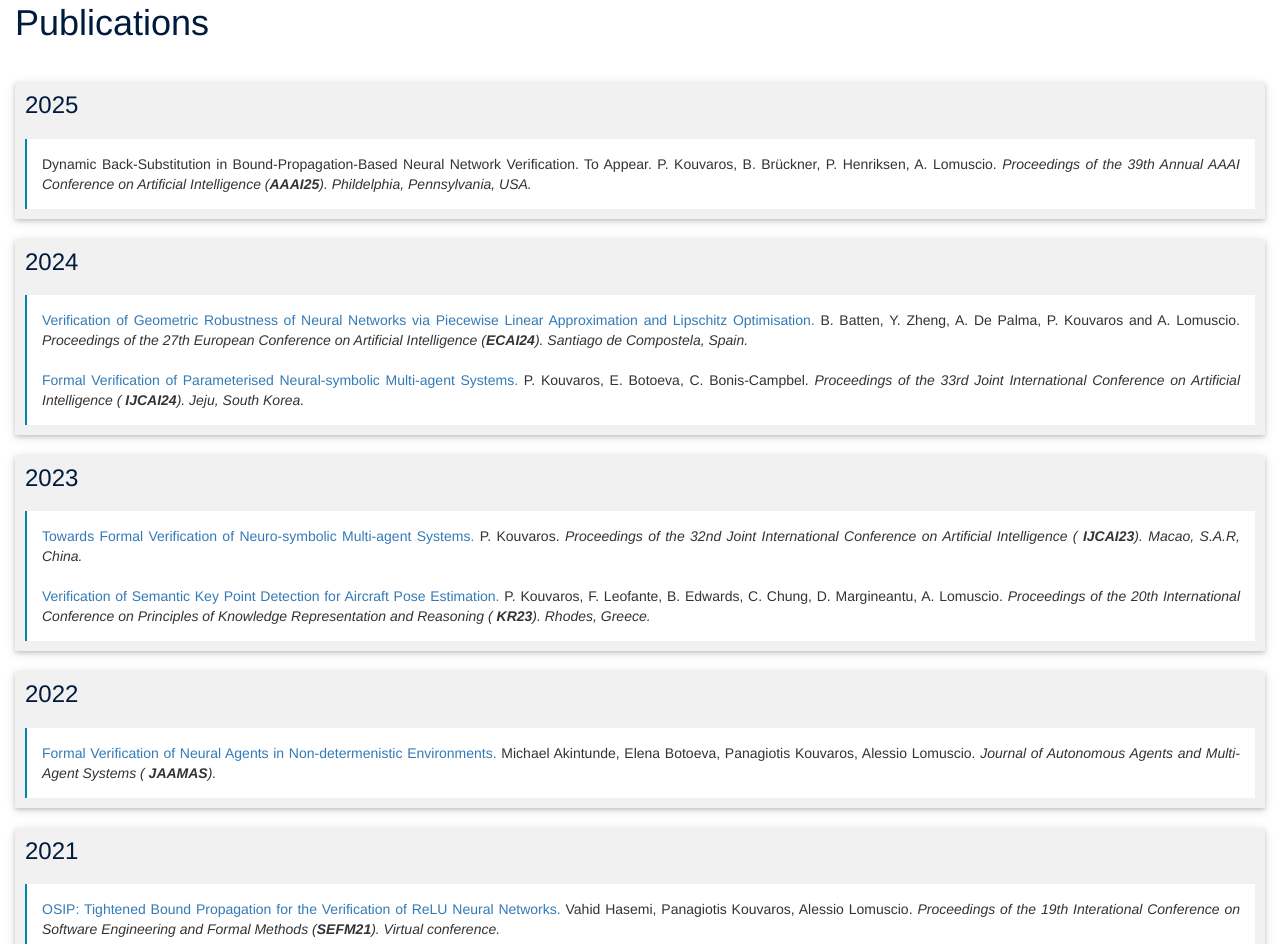
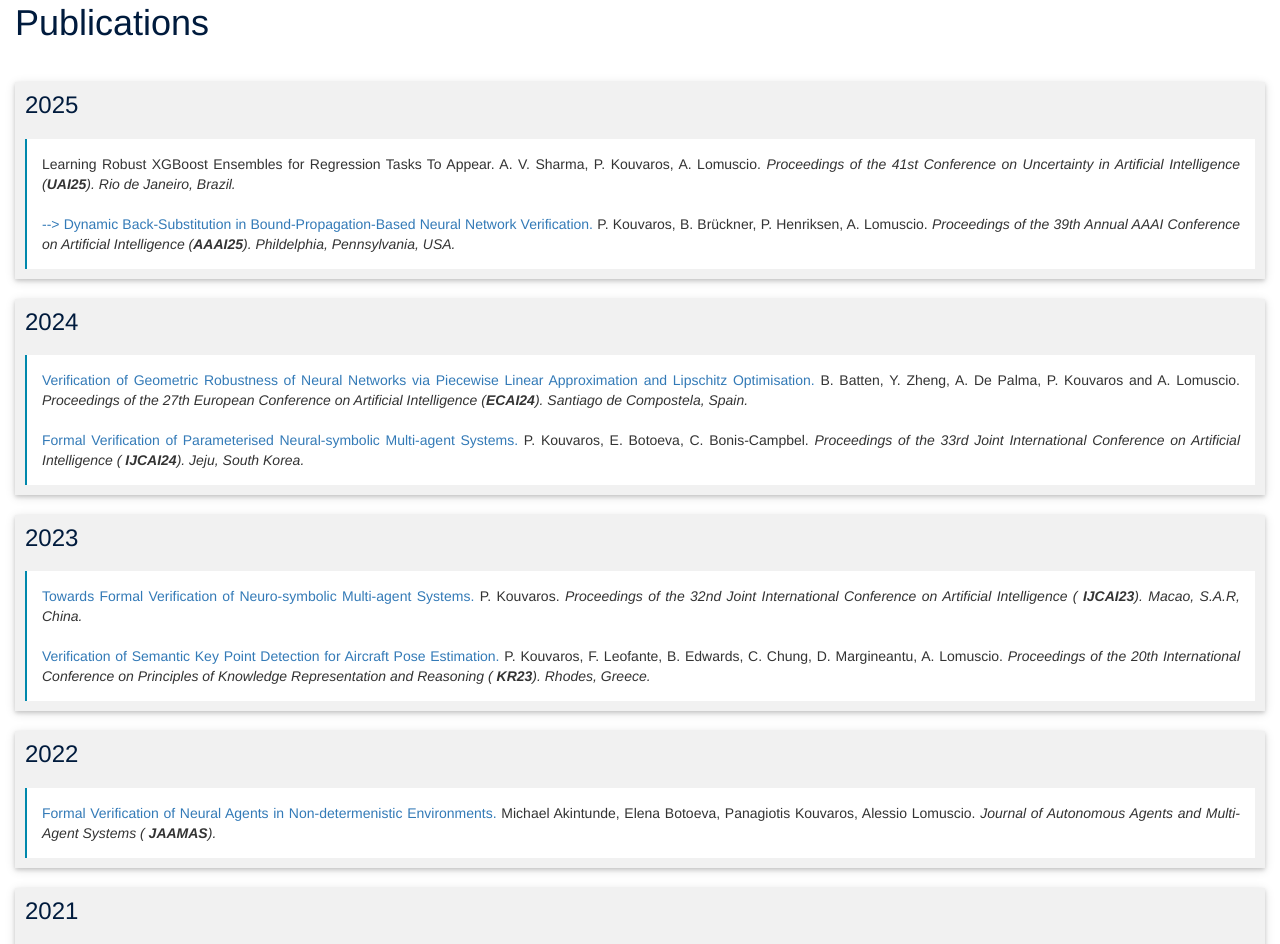
Before and after one commit to pkouvaros/pkouvaros.github.io, a plain HTML site: page index.html in a window 1280 px wide. Shown: the part 913-1857 px from the top of the page. Drawn offline with nearby package versions, Linux system fonts and the light colour scheme.

Commit message:
added pub

```diff
--- a/index.html
+++ b/index.html
@@ -191,9 +191,19 @@
 
 	<div class="pub-item">
         <!-- <a href="publications/AAAI25-K+/paper.pdf"> -->
+        Learning Robust XGBoost Ensembles for Regression Tasks
+        To Appear.
+        <!-- </a> -->
+        A. V. Sharma, P. Kouvaros, A. Lomuscio.
+		 <em> Proceedings of the 41st Conference on Uncertainty in Artificial Intelligence
+             (<strong>UAI25</strong>). Rio de Janeiro, Brazil. </em>
+    </div>
+
+	<div class="pub-item">
+        <a href="publications/AAAI25-K+/paper.pdf"> -->
         Dynamic Back-Substitution in Bound-Propagation-Based
-        Neural Network Verification. To Appear.
-        <!-- </a> -->
+        Neural Network Verification.
+        </a>
         P. Kouvaros, B. Brückner, P. Henriksen, A. Lomuscio.
 		 <em> Proceedings of the 39th Annual AAAI Conference
              on Artificial Intelligence
```
